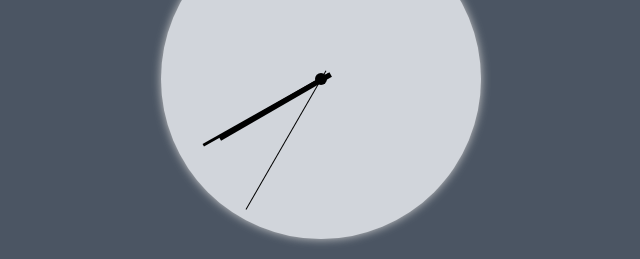
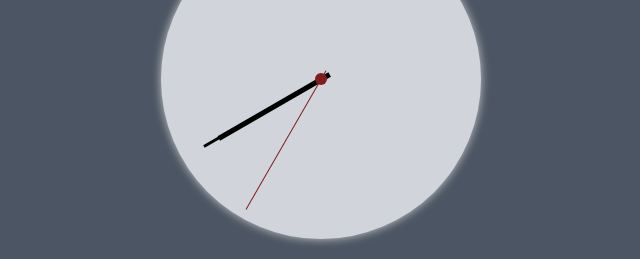
Before and after one commit to shakib-mia/react-clock, a React (Create React App) app: page / in a window 1280 px wide. Shown: the part 321-580 px from the top of the page, without its empty margins (319-959 px from the left). Built offline with nearby package versions, Linux system fonts and the light colour scheme.

Commit message:
minutes fixed again

```diff
--- a/src/App.css
+++ b/src/App.css
@@ -23,7 +23,7 @@
   transform: rotate(-90deg);
   top: 0;
   bottom: 0;
-  left: 110px;
+  left: 107px;
   right: 0;
   margin: auto;
   /* transition: all 0.5s; */
--- a/src/App.js
+++ b/src/App.js
@@ -23,14 +23,18 @@ function App() {
 
 
   setInterval(() => setSec(new Date().getSeconds()), 1000);
-  setInterval(() => setMin(new Date().getMinutes()), 60000)
+  // useEffect(() => {
+    // setInterval(() => console.log(new Date().getMinutes()), 60000)
+  // }, [sec])
 
+  // console.log("object");
+  // const [minutes, setMinutes] = useState(0);
   // useEffect(() => {
   //   sec === 60 && setMin(min + 1);
   // }, [sec])
 
-  const hourExtra = (hour * 5 / 360) * 30;
-  const [minutes, setMinutes] = useState(0)
+  const hourExtra = 1/12;
+  // console.log(min * 6);
 
   /**
    *
@@ -53,9 +57,9 @@ function App() {
   return (
     <div className='bg-gray-600 h-screen flex items-center'>
       <div className="relative mx-auto bg-gray-300 rounded-full w-80 h-80" id='container'>
-        <span className='absolute top-0 bottom-0 left-0 right-0 m-auto inline-block w-3 h-3 bg-black rounded-full'></span>
-        <span className='absolute inline-block w-40 h-[1px] bg-black secTick' style={{rotate: sec * 6 + "deg"}}></span>
-        <span className='absolute inline-block w-36 h-[3px] bg-black minTick' style={{rotate: min * 6 + ((sec * 6) / 360) + "deg"}}></span>
+        <span className='absolute top-0 bottom-0 left-0 right-0 m-auto inline-block w-3 h-3 bg-red-900 z-50 rounded-full'></span>
+        <span className='absolute inline-block w-40 h-[1px] bg-red-900 secTick' style={{rotate: sec * 6 + "deg"}}></span>
+        <span className='absolute inline-block w-36 h-[3px] bg-black minTick' style={{rotate: min * 6 + "deg"}}></span>
         <span className='absolute inline-block w-32 h-[5px] bg-black hourTick' style={{rotate: (hour * 30) + "deg"}}></span>
       </div>
     </div>
```
